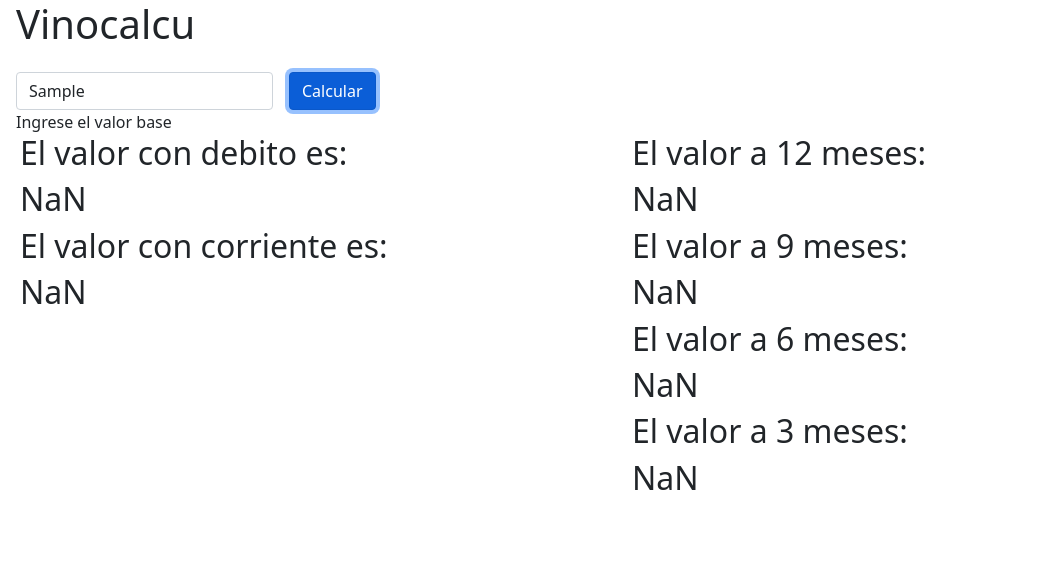
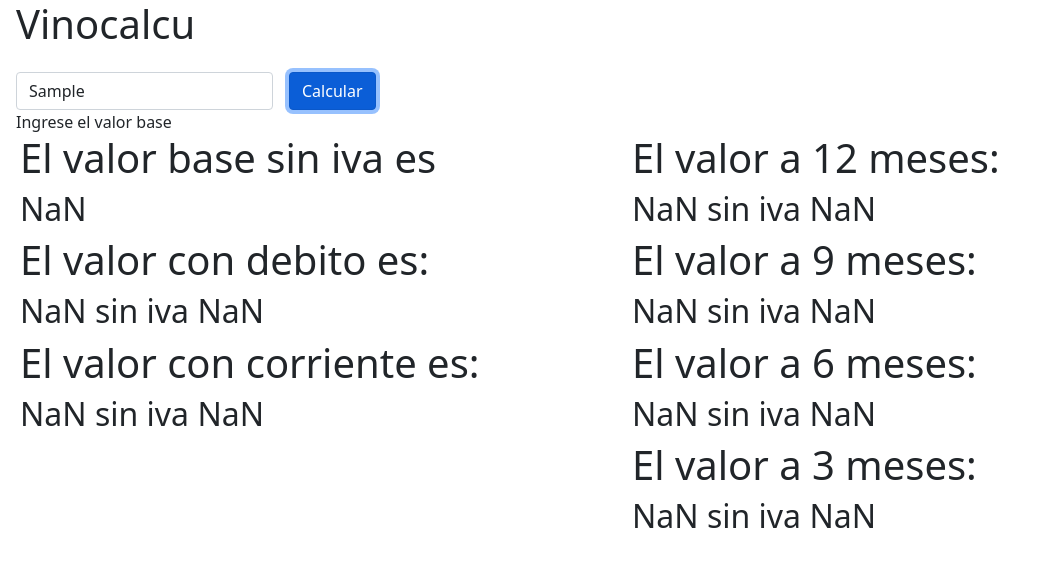
Before and after one commit to khrisparrales/novicalcu, a plain HTML site: page index.html in a window 1280 px wide. Both pictures are taken after typing "Sample" into the empty fields and a click on the button "Calcular". Shown: the whole page, without its empty margins (0-1044 px from the left). Drawn offline with nearby package versions, Linux system fonts and the light colour scheme.

Commit message:
valores sin iva

```diff
--- a/app.js
+++ b/app.js
@@ -32,14 +32,16 @@ function myFunction() {
   valorbasesuma = valorbasesuma.toFixed(3);
   valor12 = valorBase - Math.floor(valorBase * 12) / 100;
   valor12 = valor12.toFixed(3);
+let debitoiva=valordebito/1.12;
+  /**Mostrar el valor en la pagina */
+  document.getElementById("baseiva").innerHTML = valorBase/1.12;
+  document.getElementById("resultadosumatotal").innerHTML = valordebito +' sin iva '+valordebito/1.12;
 
-  /**Mostrar el valor en la pagina */
-  document.getElementById("resultadosumatotal").innerHTML = valordebito;
   document.getElementById("resultadosumaporcentaje").innerHTML =
-    valorporcentaje;
+    valorporcentaje+' sin iva '+valorporcentaje/1.12;
   document.getElementById("resultado12c").innerHTML =
-    valor12c;
-  document.getElementById("resultado9c").innerHTML = valor9c;
-  document.getElementById("resultado6c").innerHTML = valor6c;
-  document.getElementById("resultado3c").innerHTML = valor3c;
+    valor12c+' sin iva '+valor12c/1.12;
+  document.getElementById("resultado9c").innerHTML = valor9c+' sin iva '+valor9c/1.12;
+  document.getElementById("resultado6c").innerHTML = valor6c+' sin iva '+valor6c/1.12;
+  document.getElementById("resultado3c").innerHTML = valor3c+' sin iva '+valor3c/1.12;
 }
--- a/index.html
+++ b/index.html
@@ -39,19 +39,22 @@
       </div>
       <div class="row">
         <div class="col">
-          <h2>El valor con debito es:</h2>
+          <h1>El valor base sin iva es</h1>
+          <h2 id="baseiva"></h2>
+          <h1>El valor con debito es:</h1>
           <h2 id="resultadosumatotal"></h2>
-          <h2>El valor con corriente es:</h2>
+
+          <h1>El valor con corriente es:</h1>
           <h2 id="resultadosumaporcentaje"></h2>
         </div>
         <div class="col">
-          <h2>El valor a 12 meses:</h2>
+          <h1>El valor a 12 meses:</h1>
           <h2 id="resultado12c"></h2>
-          <h2>El valor a 9 meses:</h2>
+          <h1>El valor a 9 meses:</h1>
           <h2 id="resultado9c"></h2>
-          <h2>El valor a 6 meses:</h2>
+          <h1>El valor a 6 meses:</h1>
           <h2 id="resultado6c"></h2>
-          <h2>El valor a 3 meses:</h2>
+          <h1>El valor a 3 meses:</h1>
           <h2 id="resultado3c"></h2>
         </div>
       </div>
```
